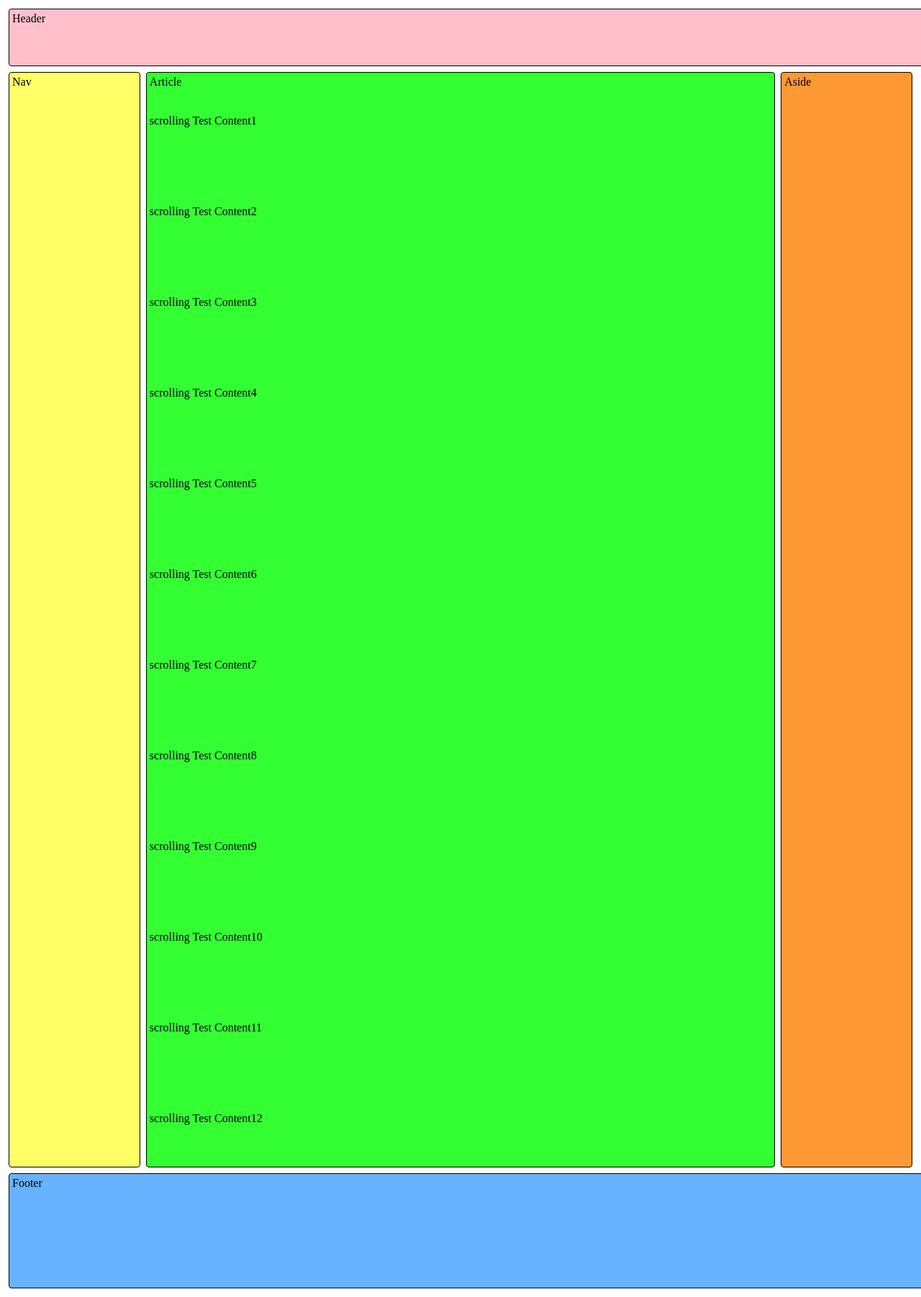
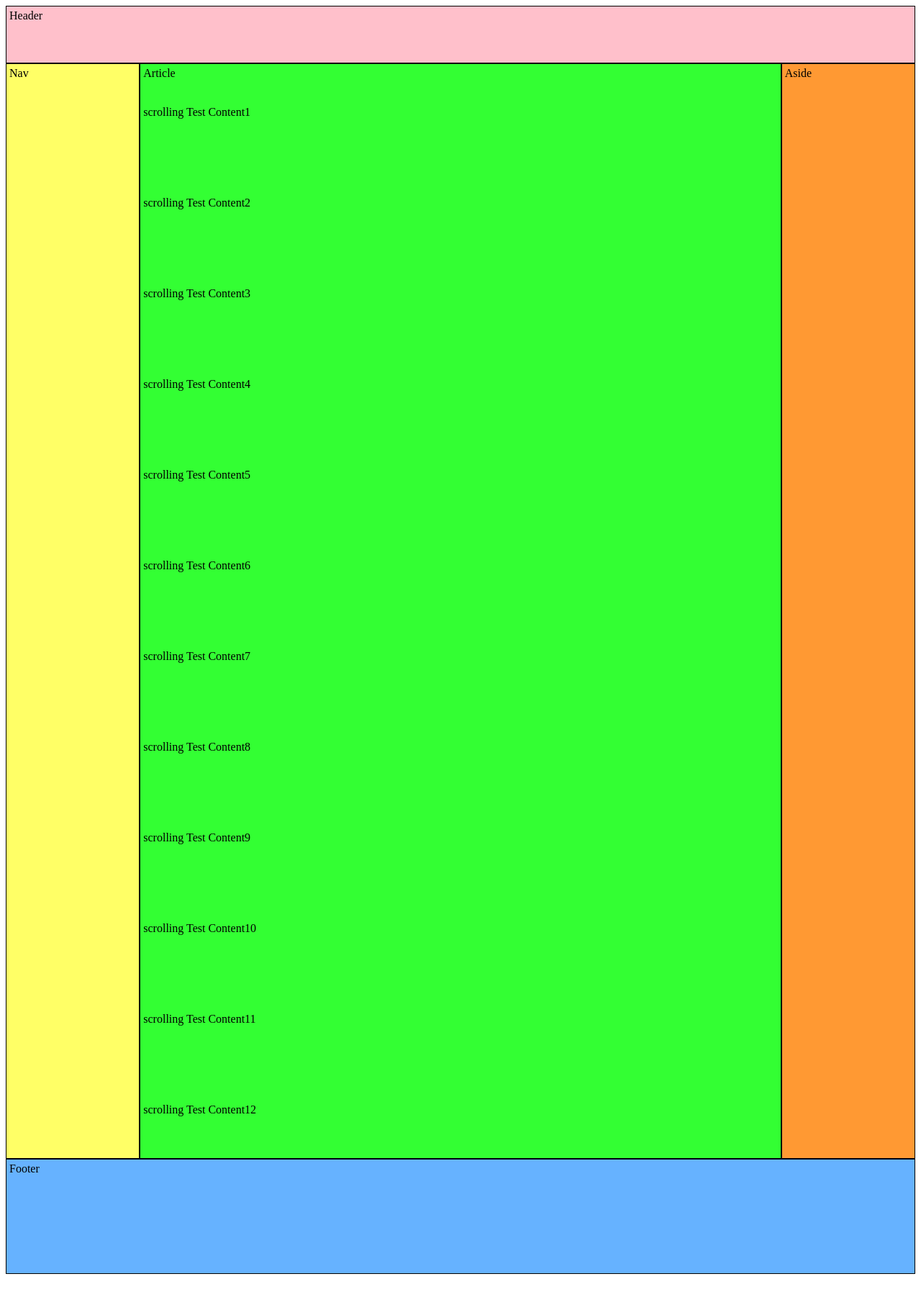
Before and after one commit to kumaran-is/flex-holygrail-layout, an Angular app: page / in a window 1280 px wide. Shown: the whole page at 72% size. After the commit the page ends 1778 px from the top, so only its background shows below. Built offline with nearby package versions, Linux system fonts and the light colour scheme.

Commit message:
added color

```diff
--- a/src/app/app.component.scss
+++ b/src/app/app.component.scss
@@ -37,8 +37,6 @@ header, footer,
 nav, .content, aside {
   border: 1px solid black;
   padding: 0.25em;
-  margin: 0.25em;
-  border-radius: 0.25em;
 }
 
 header {
@@ -65,12 +63,10 @@ footer {
   This could easily be altered to flex proportionally with the page.
 */
 header {
-  width: 100%;
   height: 70px;
 }
 
 footer {
-  width: 100%;
   height: 150px;
 }
 
```
